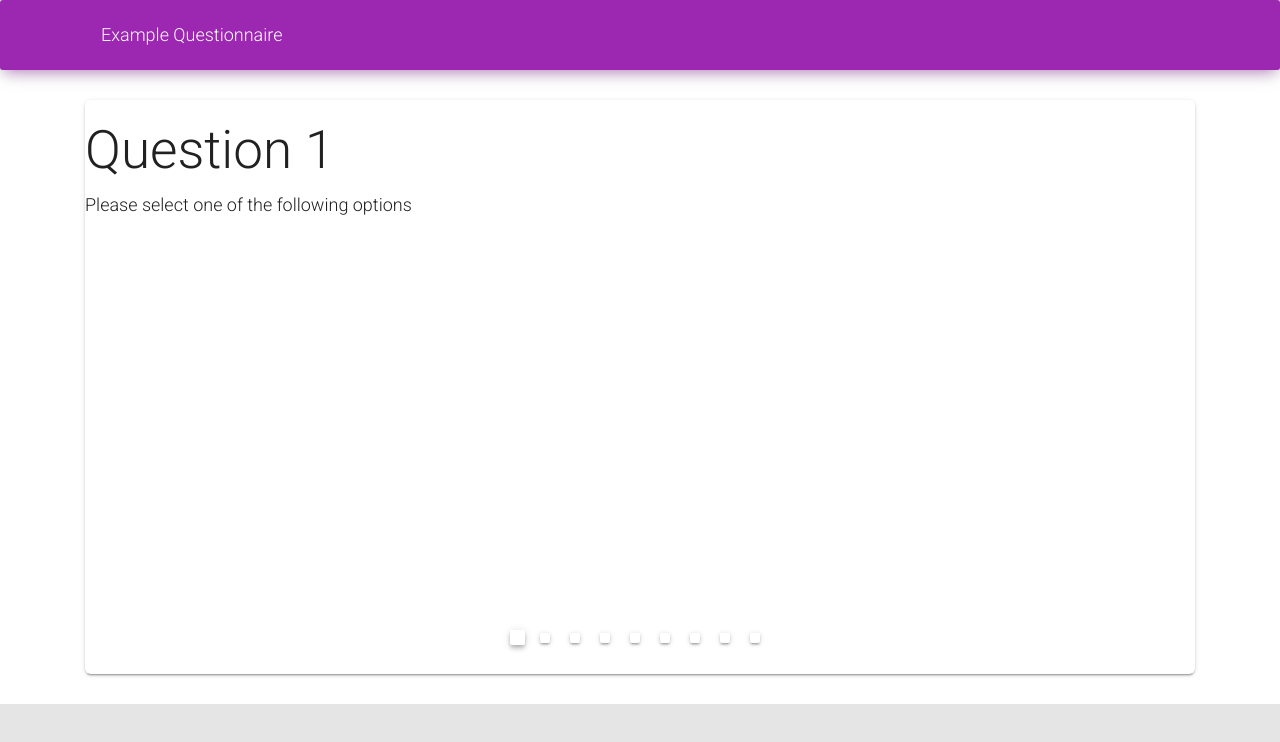
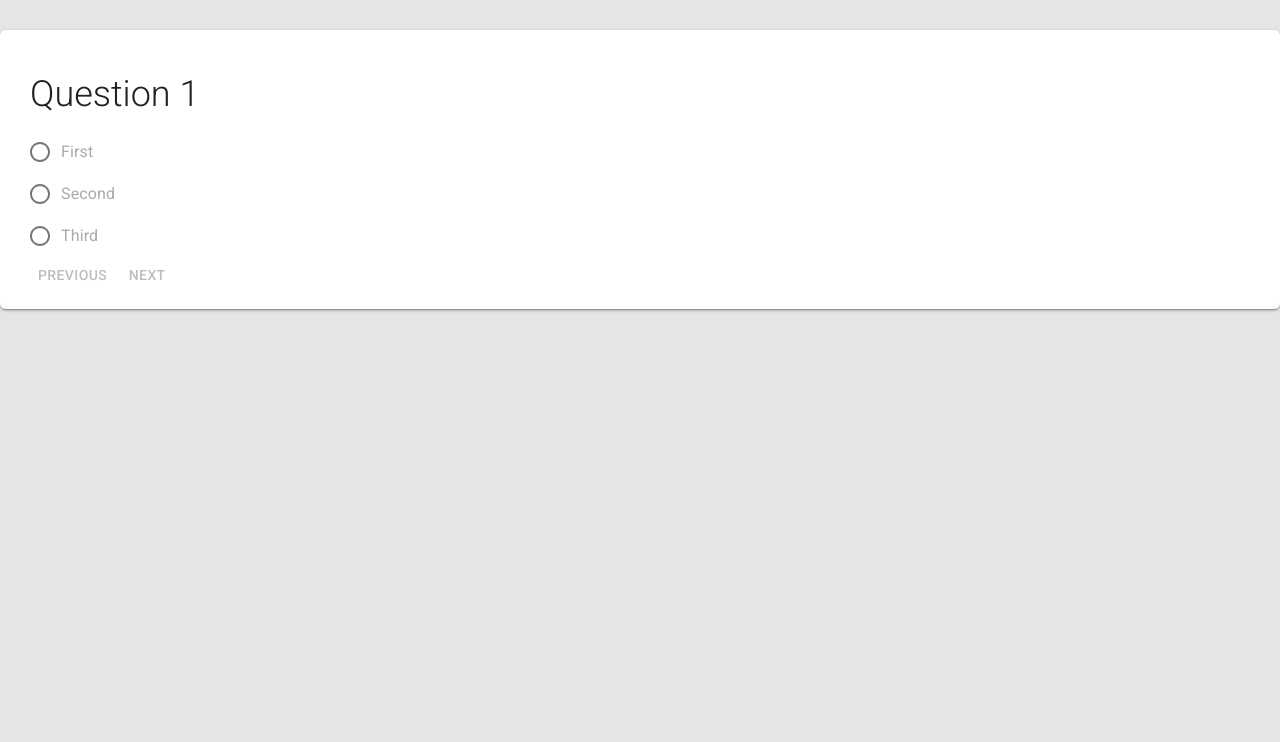
Before and after one commit to Rozhkow/Questionary, a Next.js app: page /questionary in a window 1280 px wide. Shown: the top 742 px of the page. Built offline with nearby package versions, Linux system fonts and the light colour scheme.

Commit message:
feat(questionary): add first prototype

```diff
--- /dev/null
+++ b/components/FormHelper/FormHelper.js
@@ -0,0 +1,112 @@
+import React from 'react';
+import {
+  TextField,
+  FormControl,
+  FormControlLabel,
+  Radio,
+  RadioGroup,
+  Checkbox
+} from '@material-ui/core';
+
+const TextQuestion = ({ question, answer, onAnswerChange }) => {
+  const handleInputChange = (event) => {
+    onAnswerChange(event.target.value);
+  };
+
+  return (
+    <div className="text-question">
+      <h2>{question}</h2>
+      <TextField value={answer || ''} onChange={handleInputChange} />
+    </div>
+  );
+};
+
+const RadioQuestion = ({ question, selectedAnswer, answers, onAnswerChange }) => {
+  const handleRadioChange = (event) => {
+    onAnswerChange(event.target.value);
+  };
+
+  return (
+    <div className="radio-question">
+      <h2>{question}</h2>
+      <FormControl component="fieldset">
+        <RadioGroup
+          aria-label={question}
+          name={question}
+          value={selectedAnswer || ''}
+          onChange={handleRadioChange}
+        >
+          {answers.map((answer) => (
+            <FormControlLabel
+              key={answer}
+              value={answer}
+              control={<Radio />}
+              label={answer}
+            />
+          ))}
+        </RadioGroup>
+      </FormControl>
+    </div>
+  );
+};
+
+const LongTextQuestion = ({ question, answer, onAnswerChange }) => {
+  const handleInputChange = (event) => {
+    onAnswerChange(event.target.value);
+  };
+
+  return (
+    <div className="longtext-question">
+      <h2>{question}</h2>
+      <TextField
+        value={answer || ''}
+        onChange={handleInputChange}
+        multiline
+        rows={4}
+      />
+    </div>
+  );
+};
+
+const CheckboxQuestion = ({ question, options, selectedOptions, onOptionChange }) => {
+  const handleCheckboxChange = (event) => {
+    const optionIndex = parseInt(event.target.value);
+    const newSelectedOptions = [...selectedOptions];
+
+    if (event.target.checked) {
+      newSelectedOptions.push(optionIndex);
+    } else {
+      newSelectedOptions.splice(newSelectedOptions.indexOf(optionIndex), 1);
+    }
+
+    onOptionChange(newSelectedOptions);
+  };
+
+  return (
+    <div className="checkbox-question">
+      <h2>{question}</h2>
+      <FormControl component="fieldset">
+        {options.map((option, index) => (
+          <FormControlLabel
+            key={index}
+            control={
+              <Checkbox
+                checked={selectedOptions?.includes(index)}
+                onChange={handleCheckboxChange}
+                value={index}
+              />
+            }
+            label={option}
+          />
+        ))}
+      </FormControl>
+    </div>
+  );
+};
+
+export {
+  CheckboxQuestion,
+  TextQuestion,
+  RadioQuestion,
+  LongTextQuestion
+};
--- a/pages/questionary.js
+++ b/pages/questionary.js
@@ -1,82 +1,217 @@
-import React from "react";
-import GridContainer from "/components/Grid/GridContainer.js";
-import GridItem from "/components/Grid/GridItem.js";
+import React, { useState } from "react";
 import Card from "/components/Card/Card.js";
-import LocationOn from "@material-ui/icons/LocationOn";
-import Carousel from "react-slick";
-import Header from "/components/Header/Header.js";
-import classNames from "classnames";
-import { makeStyles } from "@material-ui/core/styles";
-import questions from "../questions.json"
+import CardHeader from "/components/Card/CardHeader.js";
+import CardBody from "/components/Card/CardBody.js";
+import questionsData from "../questions.json"
+import {
+  CheckboxQuestion,
+  TextQuestion,
+  RadioQuestion,
+  LongTextQuestion
+} from "../components/FormHelper/FormHelper.js";
 
-import styles from "/styles/jss/nextjs-material-kit/pages/components.js";
+import { Button } from '@material-ui/core';
 
-const useStyles = makeStyles(styles);
+const graph = {
+  1: {
+    text: "Question 1",
+    options: ["First", "Second", "Third"],
+    conditions: {
+      "First": 2,
+      "Second": 3,
+      "Third": 4,
+    },
+    type: 'radio'
+  },
+  2: {
+    text: "Question 2",
+    options: ["Red", "Green", "Blue"],
+    conditions: {
+      "Red": 5,
+      "Green": 6
+    },
+    type: 'radio'
+  },
+  3: {
+    text: "Question 3",
+    options: ["Option 1", "Option 2"],
+    conditions: {
+      "Option 1": 8,
+      "Option 2": 9
+    },
+    type: 'radio'
+  },
+  4: {
+    text: "Question 4",
+    options: ["Option A", "Option B"],
+    conditions: {
+      "Option A": 9,
+      "Option B": 10
+    },
+    type: 'radio'
+  },
+  5: {
+    text: "Question 5",
+    options: ["True", "False"],
+    conditions: {
+      "True": 6,
+      "False": 11
+    },
+    type: 'radio'
+  },
+  6: {
+    text: "Question 6",
+    options: ["Option X", "Option Y"],
+    conditions: {
+      "Option X": 7,
+      "Option Y": 11
+    },
+    type: 'radio'
+  },
+  7: {
+    text: "Question 7",
+    options: ["Option" , "Option Q"],
+    conditions: {
+      "Option P": 11,
+      "Option Q": 11
+    },
+    type: 'radio'
+  },
+  8: {
+    text: "Question 8",
+    options: ["Option R", "Option S"],
+    conditions: {
+      "Option R": 10,
+      "Option S": 10
+    },
+    type: 'radio'
+  },
+  9: {
+    text: "Question 8",
+    options: ["Option R", "Option S"],
+    conditions: {
+      "Option R": 10,
+      "Option S": 10
+    },
+    type: 'radio'
+  },
+  10: {
+    text: "Question 8",
+    options: ["Option R", "Option S"],
+    conditions: {
+      "Option R": 11,
+      "Option S": 11
+    },
+    type: 'radio'
+  },
+  11: {
+    text: "The end"
+  },
+ };
 
-const Questionary = (props) => {
-    const classes = useStyles();
-    const { ...rest } = props;
-    const questionList = questions.questions
-    console.log(questionList)
+const Questionary = () => {
+  const [currentQuestionId, setCurrentQuestionId] = useState(1);
+  const [answers, setAnswers] = useState({});
 
-    const settings = {
-        dots: true,
-        infinite: true,
-        speed: 500,
-        slidesToShow: 1,
-        slidesToScroll: 1,
-        autoplay: false
-    };
+  const handleAnswer = (answer) => {
+    setAnswers({ ...answers, [currentQuestionId]: answer });
+  };
 
-    return (
-      <div>
-        <Header
-            brand={questions.title}
-            fixed
-            color="primary"
-            changeColorOnScroll={{
-                height: 400,
-                color: "white"
-            }}
-            {...rest}
-        />
+  const handlePrevious = () => {
+    const answerKeys = Object.keys(answers);
+    if (
+      answerKeys.includes(String(currentQuestionId)) &&
+      answerKeys[answerKeys.length - 1] !== currentQuestionId
+    ) {
+      const questionPosition = answerKeys.indexOf(String(currentQuestionId))
+      if (questionPosition) {
+        setCurrentQuestionId(answerKeys[questionPosition - 1])
+      }
+    } else {
+      setCurrentQuestionId(answerKeys.length)
+    }
+  };
 
-        <div className={classNames(classes.main)} style={{marginTop: '70px'}}>
-            <div className={classes.container}>
-                <GridContainer>
-                <GridItem xs={12} sm={12} md={12} className={classes.marginAuto}>
-                    <Card carousel>
-                    <Carousel {...settings}>
-                        {questionList.length && questionList.map(question => {
-                            return (
-                                <div>
-                                    <h1>{question.title}</h1>
-                                    <h4>{question.description}</h4>
-                                </div>
-                            )
-                        })}
+  const handleNext = () => {
+    const currentAnswer = answers[currentQuestionId];
+    const currentCondition = graph[currentQuestionId].conditions;
 
-                        <div>
-                            <img
-                                src="/img/bg3.jpg"
-                                alt="Third slide"
-                                className="slick-image"
-                            />
-                            <div className="slick-caption">
-                                <h4>
-                                    <LocationOn className="slick-icons" />
-                                    Yellowstone National Park, United States
-                                </h4>
-                            </div>
-                        </div>
-                    </Carousel>
-                    </Card>
-                </GridItem>
-                </GridContainer>
-            </div>
-            </div>
-      </div>
-    );
-  }
+    setCurrentQuestionId(currentCondition[currentAnswer]);
+  };
+
+  const renderQuestion = () => {
+    const question = graph[currentQuestionId];
+    if (!question) {
+      return <div>Question not found</div>;
+    }
+    const { text, options } = question;
+
+    switch (question.type) {
+      case 'text':
+        return (
+          <TextQuestion
+            question={text}
+            answer={answers[currentQuestionId]}
+            onAnswerChange={handleAnswer}
+          />
+        );
+      case 'radio':
+        return (
+          <RadioQuestion
+            question={text}
+            answers={options}
+            selectedAnswer={answers[currentQuestionId]}
+            onAnswerChange={handleAnswer}
+          />
+        );
+      case 'longtext':
+        return (
+          <LongTextQuestion
+            question={text}
+            answer={answers[currentQuestionId]}
+            onAnswerChange={handleAnswer}
+          />
+        );
+      case 'checkboxes':
+        return (
+          <CheckboxQuestion
+            question={text}
+            options={options}
+            selectedOptions={answers[currentQuestionId]}
+            onOptionChange={handleAnswer}
+          />
+        );
+      default:
+        return <div>Question not found</div>;
+    }
+  };
+
+  return (
+    <Card>
+        <CardHeader title="Questionare" />
+        <CardBody>
+          {renderQuestion()}
+          <div>
+            <Button
+              color="primary"
+              disabled={currentQuestionId === 1}
+              onClick={handlePrevious}
+            >
+              Previous
+            </Button>
+
+            <Button
+              color="primary"
+              disabled={!answers[currentQuestionId]}
+              onClick={handleNext}
+            >
+              Next
+            </Button>
+          </div>
+        </CardBody>
+      </Card>
+  );
+
+};
 
 export default Questionary;
--- a/questions.json
+++ b/questions.json
@@ -1,76 +1,47 @@
 {
-    "title": "Example Questionnaire",
   "questions": [
     {
-        "id": 1,
-        "title": "Question 1",
-        "description": "Please select one of the following options",
-        "type": "multiple_choice",
-        "options": ["Option 1", "Option 2", "Option 3"],
-        "conditions": [
-          { "answer": "Option 1", "next": 2 },
-          { "answer": "Option 2", "next": 3 },
-          { "answer": "Option 3", "next": 4 }
+      "question": "Choose flow?",
+      "type": "radio",
+      "answers": [
+        "1 flow",
+        "2 flow",
+        "3 flow"
       ]
     },
     {
-        "id": 2,
-        "title": "Question 2",
-        "description": "Please enter a short answer",
-        "type": "short_text",
-        "next": 5
+      "question": "First flow continue. What is you fav color?",
+      "type": "checkboxes",
+      "answers": [
+        "Red",
+        "Blue",
+        "Green"
+      ],
+      "depends_on": {
+        "question": "Choose flow?",
+        "answer": "1 flow"
+      }
     },
     {
-        "id": 3,
-        "title": "Question 3",
-        "description": "Please enter a long answer",
-        "type": "long_text",
-        "next": 5
+      "question": "Second flow continue. What is your favorite color?",
+      "type": "checkboxes",
+      "answers": [
+        "Red",
+        "Blue",
+        "Green"
+      ],
+      "depends_on": {
+        "question": "Choose flow?",
+        "answer": "2 flow"
+      }
     },
     {
-        "id": 4,
-        "title": "Question 4",
-        "description": "Please select one of the following options",
-        "type": "multiple_choice",
-        "options": ["Option 4", "Option 5"],
-        "conditions": [
-          {
-            "answer": "Option 4",
-            "conditions": [
-              { "question": 2, "answer": "Yes", "next": 6 },
-              { "question": 2, "answer": "No", "next": 7 }
-            ]
-          },
-          { "answer": "Option 5", "next": 8 }
-        ]
+      "question": "General. Enter short test",
+      "type": "text"
     },
     {
-        "id": 5,
-        "title": "Question 5",
-        "description": "Thank you for completing the questionnaire",
-        "type": "end",
-        "next": null
-      },
-      {
-        "id": 6,
-        "title": "Question 6",
-        "description": "You answered 'Yes' to question 2",
-        "type": "end",
-        "next": null
-      },
-      {
-        "id": 7,
-        "title": "Question 7",
-        "description": "You answered 'No' to question 2",
-        "type": "end",
-        "next": null
-      },
-      {
-        "id": 8,
-        "title": "Question 8",
-        "description": "You chose 'Option 5' in question 4",
-        "type": "end",
-        "next": null
+      "question": "General. Enter long test",
+      "type": "longtext"
     }
   ]
 }
```
Lines whose indentation alone changed are shown as unchanged.
